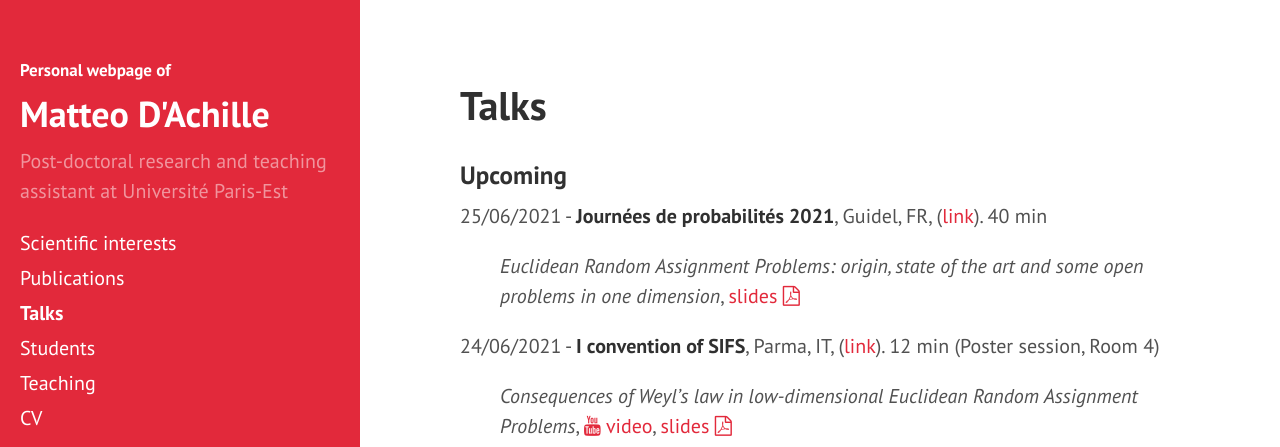
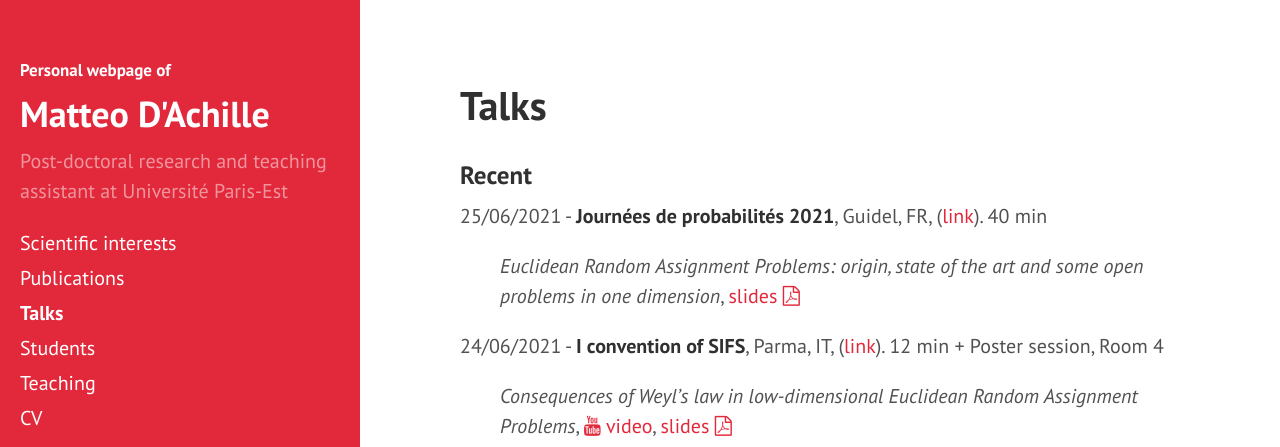
Before and after one commit to matteodachille/matteodachille.github.io, a Jekyll site: the page built from events.md, in a window 1280 px wide and 900 px high. Shown: the top 447 px of the window. Built offline with Jekyll 4.4.1, drawn with Linux system fonts in a browser that asks for light colours; nearby versions of some CDN libraries; some web fonts are replaced; formulas are drawn with MathJax 3.

Commit message:
Added JdP 25_06_2021 slides, corrected typos

```diff
--- a/events.md
+++ b/events.md
@@ -8,16 +8,16 @@
 {:toc}
 -->
 
-### Upcoming
+### Recent
 
 
 25/06/2021 -  **Journées de probabilités 2021**, Guidel, FR, ([link](https://journees-probabilites.univ-rennes1.fr/programme.htm){:target="_blank"}). 40 min
 {: style="font-size: 20px" }
-_Euclidean Random Assignment Problems: origin, state of the art and some open problems in one dimension_, [slides <i class="fa fa-file-pdf-o" aria-hidden="true"></i>](#)
+_Euclidean Random Assignment Problems: origin, state of the art and some open problems in one dimension_, [slides <i class="fa fa-file-pdf-o" aria-hidden="true"></i>]({{ site.baseurl }}downloads/ERAP_JdP_v25_final.pdf){:target="_blank"}
 {: style="margin-left: 40px" }
 
 
-24/06/2021 - **I convention of SIFS**, Parma, IT, ([link](http://www.fisicastatistica.unipr.it/conf/PARMA2021/welcome.php){:target="_blank"}). 12 min (Poster session, Room 4)
+24/06/2021 - **I convention of SIFS**, Parma, IT, ([link](http://www.fisicastatistica.unipr.it/conf/PARMA2021/welcome.php){:target="_blank"}). 12 min + Poster session, Room 4
 {: style="font-size: 20px" }
 
 _Consequences of Weyl's law in low-dimensional Euclidean Random Assignment Problems_, [<i class="fa fa-youtube fa-align-center-1x" aria-hidden="true"></i> video](https://www.youtube.com/watch?v=4RcOiW20C_E){:target="_blank"}, [slides <i class="fa fa-file-pdf-o" aria-hidden="true"></i>]({{ site.baseurl }}downloads/ERAPs_Low_d_Weyl_SIFS_v8.pdf){:target="_blank"}
```
Also changed, not shown: 1 other file.
